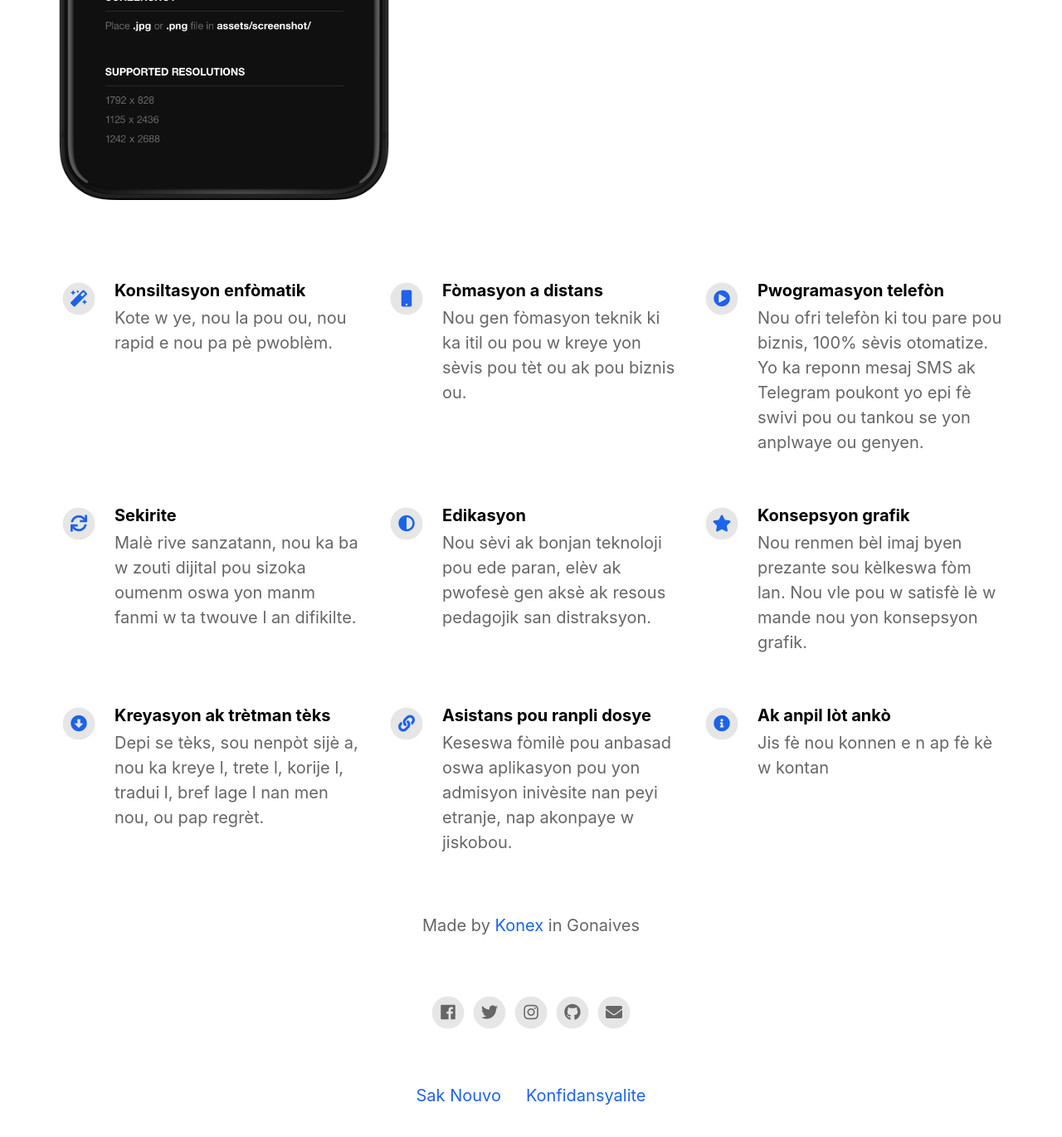
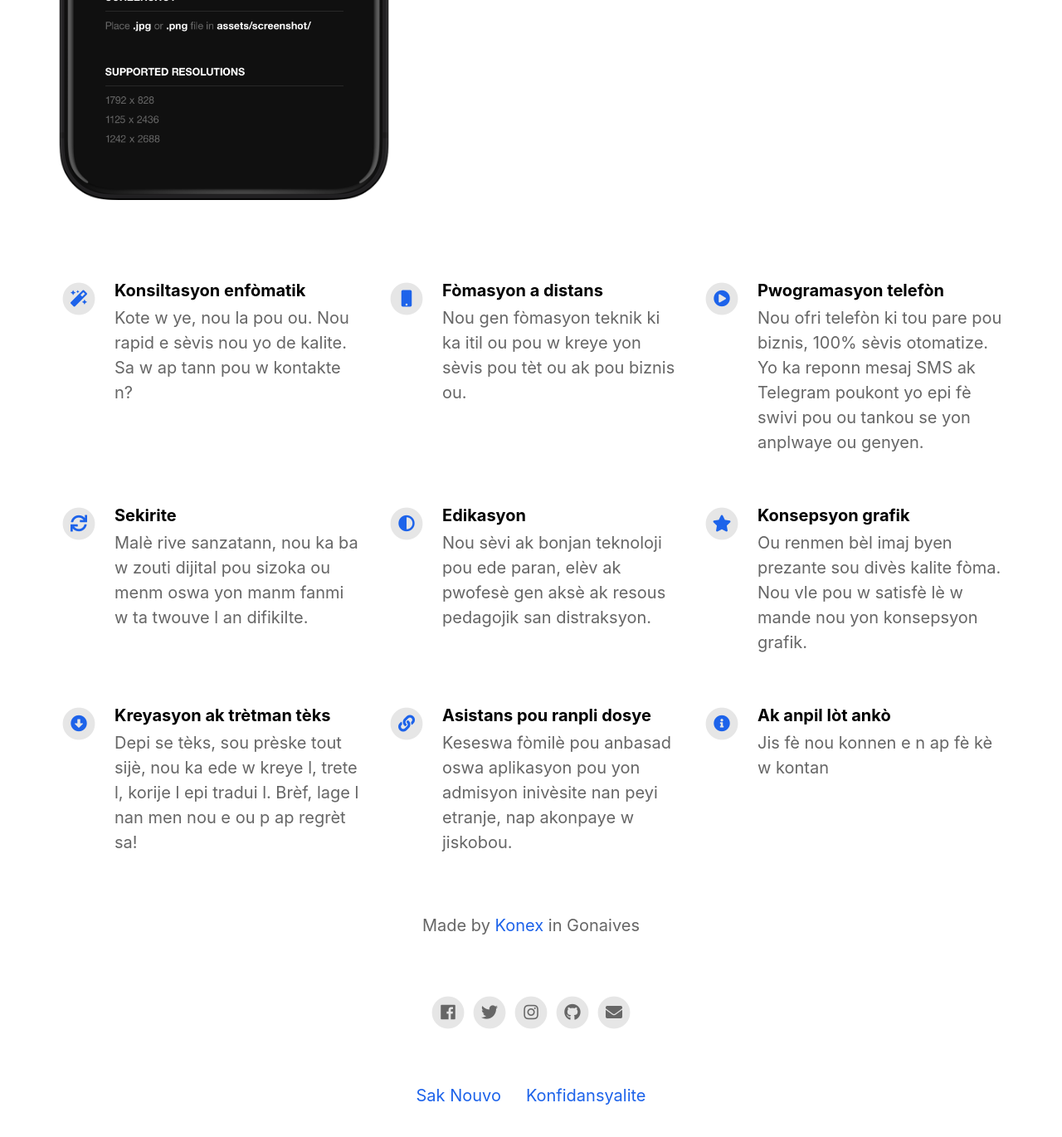
Before and after one commit to konexht/konexht, a Jekyll site: the page built from index.html, in a window 1280 px wide and 1400 px high, scrolled down 744 px. Shown: the top 1370 px of the window at 83% size. Built offline with Jekyll 4.4.1, drawn with Linux system fonts in a browser that asks for light colours; nearby versions of some CDN libraries.

Commit message:
Update _config.yml

```diff
--- a/_config.yml
+++ b/_config.yml
@@ -35,7 +35,7 @@ youtube_username                          : Konex
 services                                  :
 
   - title                                 : Konsiltasyon enfòmatik
-    description                           : Kote w ye, nou la pou ou, nou rapid e nou pa pè pwoblèm.
+    description                           : Kote w ye, nou la pou ou. Nou rapid e sèvis nou yo de kalite. Sa w ap tann pou w kontakte n?
     fontawesome_icon_name                 : magic
 
   - title                                 : Fòmasyon a distans
@@ -47,7 +47,7 @@ services                                  :
     fontawesome_icon_name                 : play-circle
 
   - title                                 : Sekirite
-    description                           : Malè rive sanzatann, nou ka ba w zouti dijital pou sizoka oumenm oswa yon manm fanmi w ta twouve l an difikilte.
+    description                           : Malè rive sanzatann, nou ka ba w zouti dijital pou sizoka ou menm oswa yon manm fanmi w ta twouve l an difikilte.
     fontawesome_icon_name                 : sync
 
   - title                                 : Edikasyon
@@ -55,11 +55,11 @@ services                                  :
     fontawesome_icon_name                 : adjust
 
   - title                                 : Konsepsyon grafik
-    description                           : Nou renmen bèl imaj byen prezante sou kèlkeswa fòm lan. Nou vle pou w satisfè lè w mande nou yon konsepsyon grafik.
+    description                           : Ou renmen bèl imaj byen prezante sou divès kalite fòma. Nou vle pou w satisfè lè w mande nou yon konsepsyon grafik.
     fontawesome_icon_name                 : star
 
   - title                                 : Kreyasyon ak trètman tèks
-    description                           : Depi se tèks, sou nenpòt sijè a, nou ka kreye l, trete l, korije l, tradui l, bref lage l nan men nou, ou pap regrèt.
+    description                           : Depi se tèks, sou prèske tout sijè, nou ka ede w kreye l, trete l, korije l epi tradui l. Brèf, lage l nan men nou e ou p ap regrèt sa!
     fontawesome_icon_name                 : arrow-alt-circle-down
 
   - title                                 : Asistans pou ranpli dosye
```
